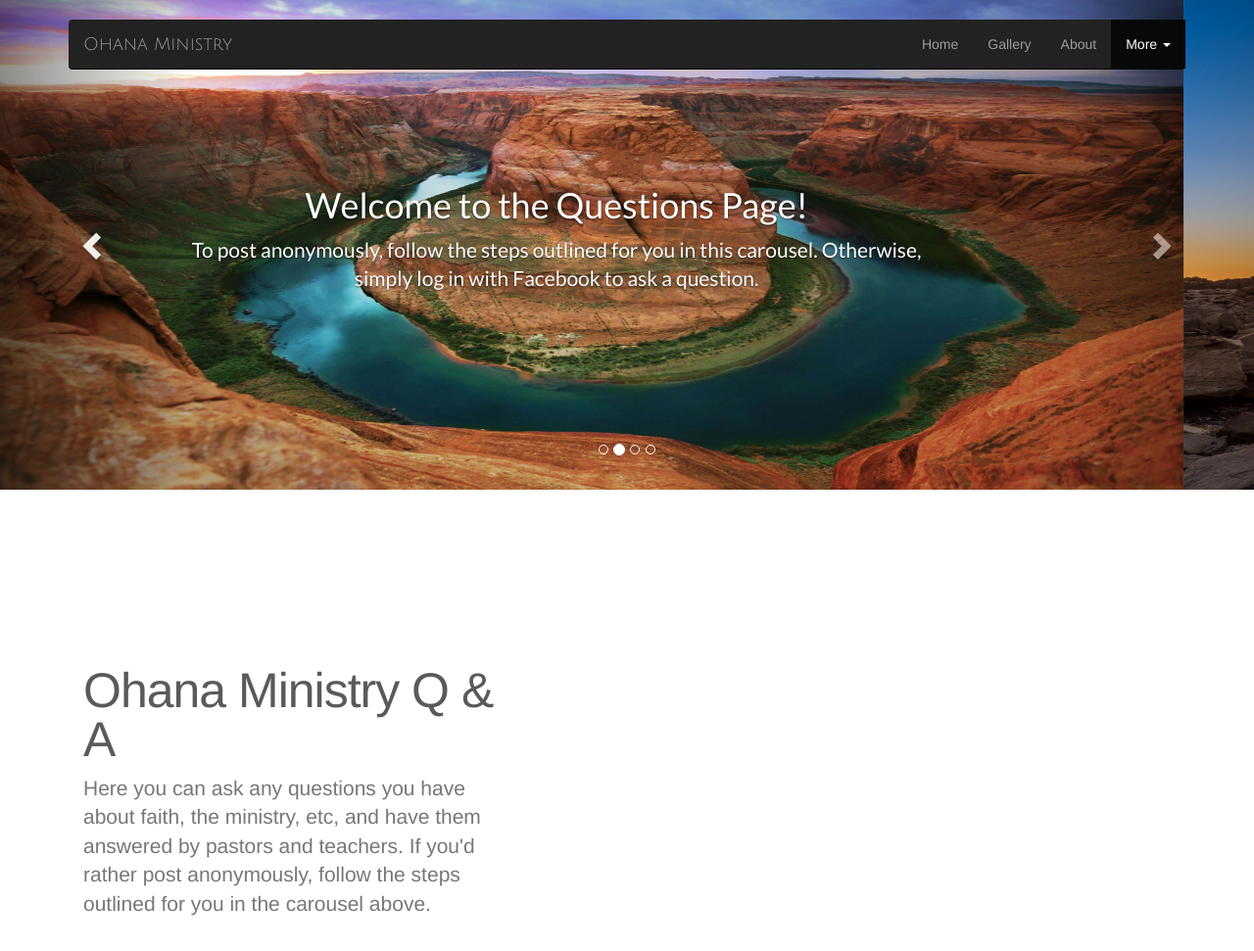
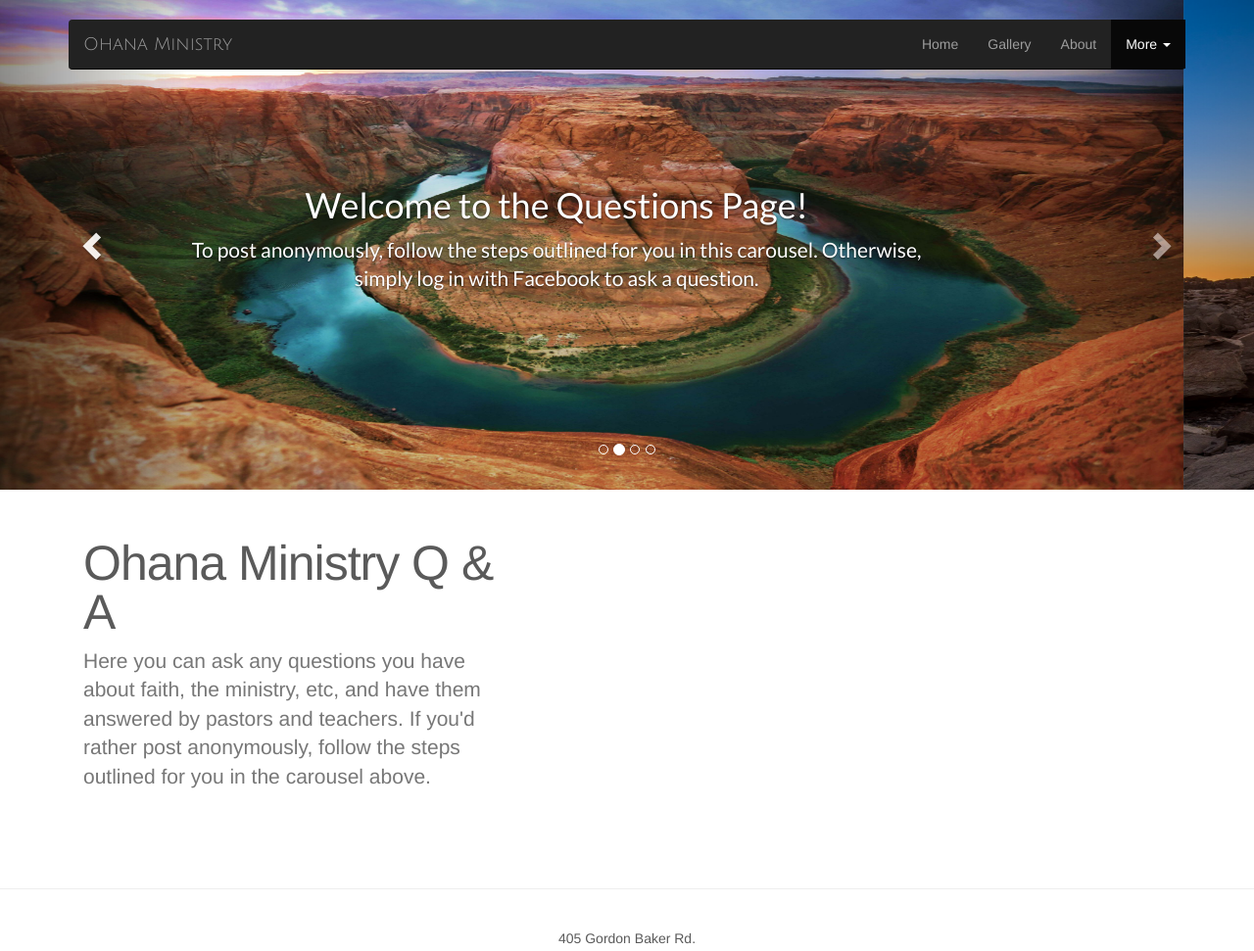
Before and after one commit to jeremyukim/milal-ohana, a plain HTML site: page questions.html in a window 1280 px wide. Shown: the top 971 px of the page at 98% size. Drawn offline with nearby package versions, Linux system fonts and the light colour scheme; a script that the page names is missing.

Commit message:
repositioning text in q and a

```diff
--- a/css/custom-style.css
+++ b/css/custom-style.css
@@ -66,6 +66,10 @@ html
 	padding-bottom: 30px;
 }
 
+.questionanswer {
+	margin-top: -130px;
+}
+
 
 footer {
 	margin-top: -40px;
--- a/questions.html
+++ b/questions.html
@@ -135,7 +135,7 @@
 <!-- /.carousel -->
 
 <div class="container" class="row">
-  <div class="col-md-5">
+  <div class="col-md-5 questionanswer">
     <h2 class="featurette-heading">Ohana Ministry Q &amp; A</h2>
     <p class="text-muted"></p>
     <p class="text-muted lead">Here you can ask any questions you have about faith, the ministry, etc, and have them answered by pastors and teachers.  If you'd rather post anonymously, follow the steps outlined for you in the carousel above.</p>
```
